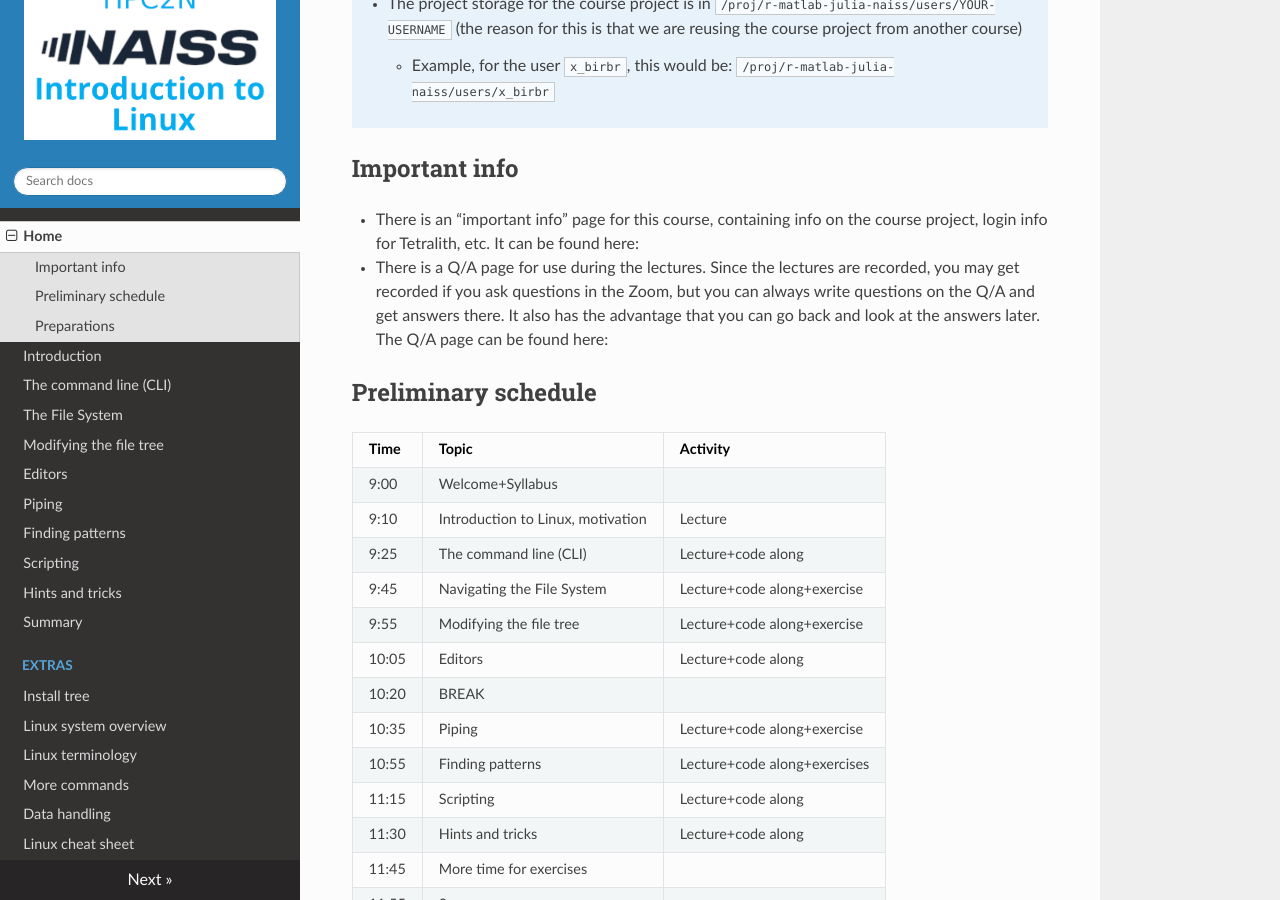
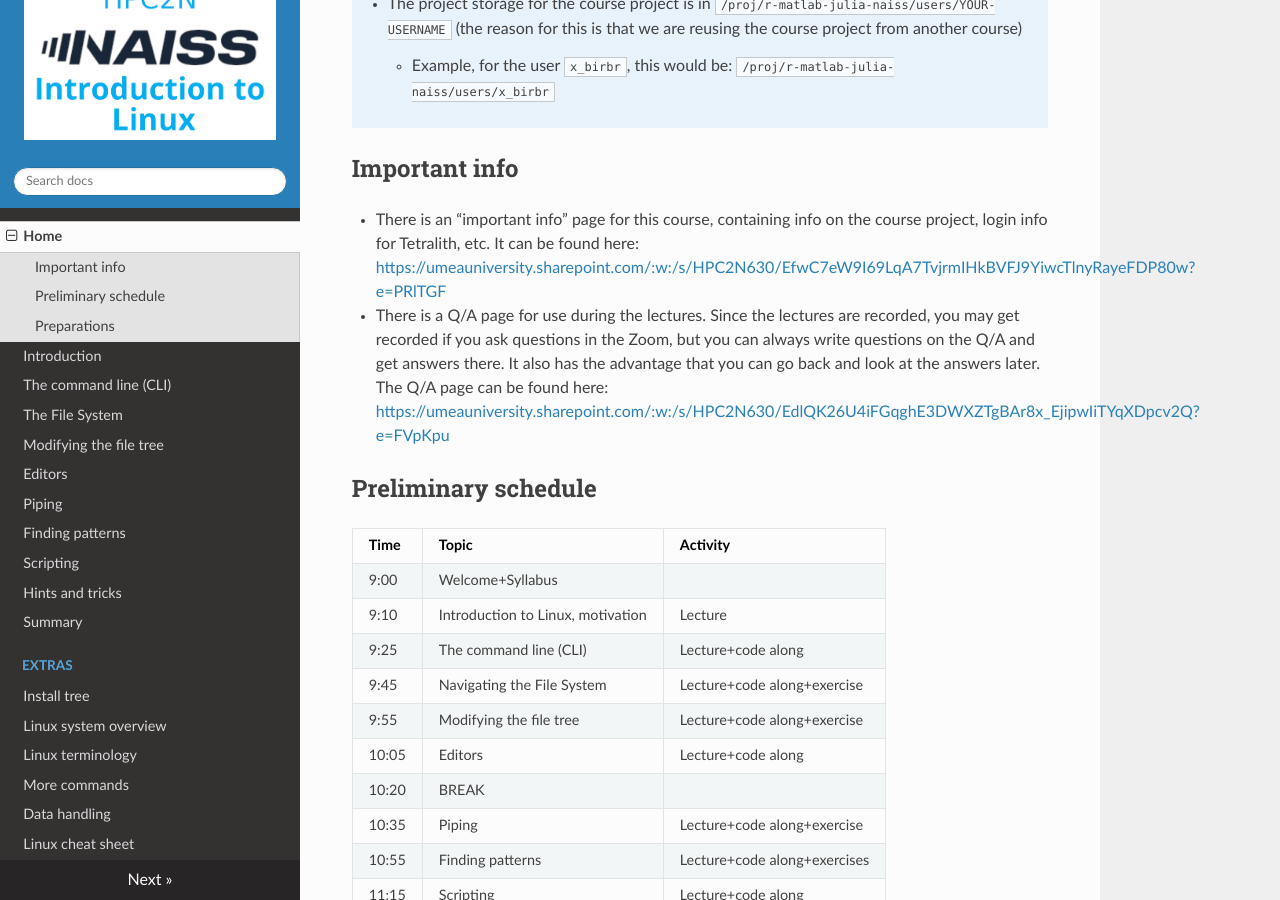
Before and after one commit to hpc2n/intro-linux, an MkDocs documentation site: the page built from docs/index.md, in a window 1280 px wide and 900 px high, scrolled down 1916 px. Built offline with MkDocs 1.6.1, drawn with Linux system fonts in a browser that asks for light colours; nearby versions of some CDN libraries; some of the changed lines change nothing that is shown.

Commit message:
Adding the links to the important info page and the Q/A page

```diff
--- a/docs/index.md
+++ b/docs/index.md
@@ -65,8 +65,8 @@
 
 ## Important info
 
-- There is an "important info" page for this course, containing info on the course project, login info for Tetralith, etc. It can be found here: <a href="" target="_blank"></a>
-- There is a Q/A page for use during the lectures. Since the lectures are recorded, you may get recorded if you ask questions in the Zoom, but you can always write questions on the Q/A and get answers there. It also has the advantage that you can go back and look at the answers later. The Q/A page can be found here: <a href="" target="_blank"></a>
+- There is an "important info" page for this course, containing info on the course project, login info for Tetralith, etc. It can be found here: <a href="https://umeauniversity.sharepoint.com/:w:/s/HPC2N630/EfwC7eW9I69LqA7TvjrmIHkBVFJ9YiwcTlnyRayeFDP80w?e=PRlTGF" target="_blank">https://umeauniversity.sharepoint.com/:w:/s/HPC2N630/EfwC7eW9I69LqA7TvjrmIHkBVFJ9YiwcTlnyRayeFDP80w?e=PRlTGF</a>
+- There is a Q/A page for use during the lectures. Since the lectures are recorded, you may get recorded if you ask questions in the Zoom, but you can always write questions on the Q/A and get answers there. It also has the advantage that you can go back and look at the answers later. The Q/A page can be found here: <a href="https://umeauniversity.sharepoint.com/:w:/s/HPC2N630/EdlQK26U4iFGqghE3DWXZTgBAr8x_EjipwIiTYqXDpcv2Q?e=FVpKpu" target="_blank">https://umeauniversity.sharepoint.com/:w:/s/HPC2N630/EdlQK26U4iFGqghE3DWXZTgBAr8x_EjipwIiTYqXDpcv2Q?e=FVpKpu</a>
 
 ## Preliminary schedule
 
```
